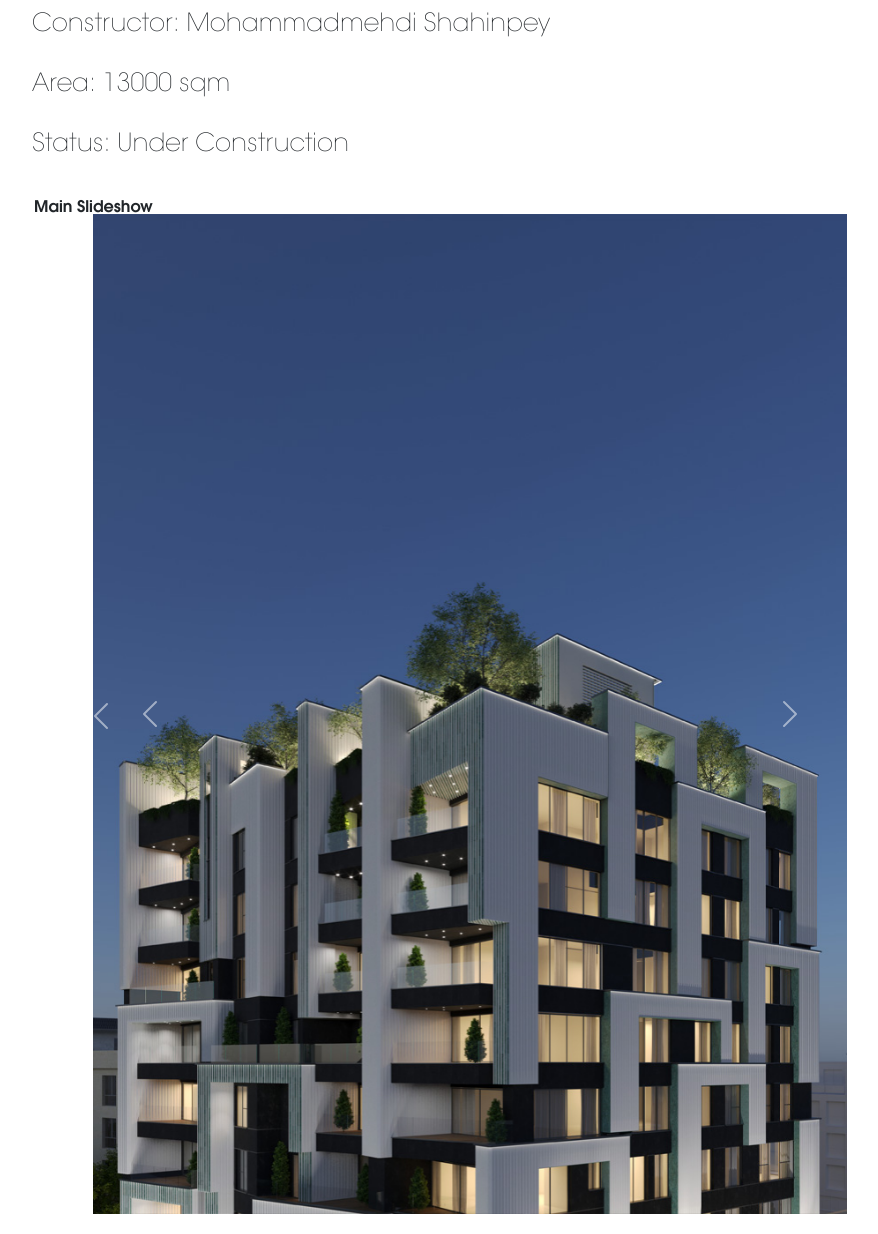
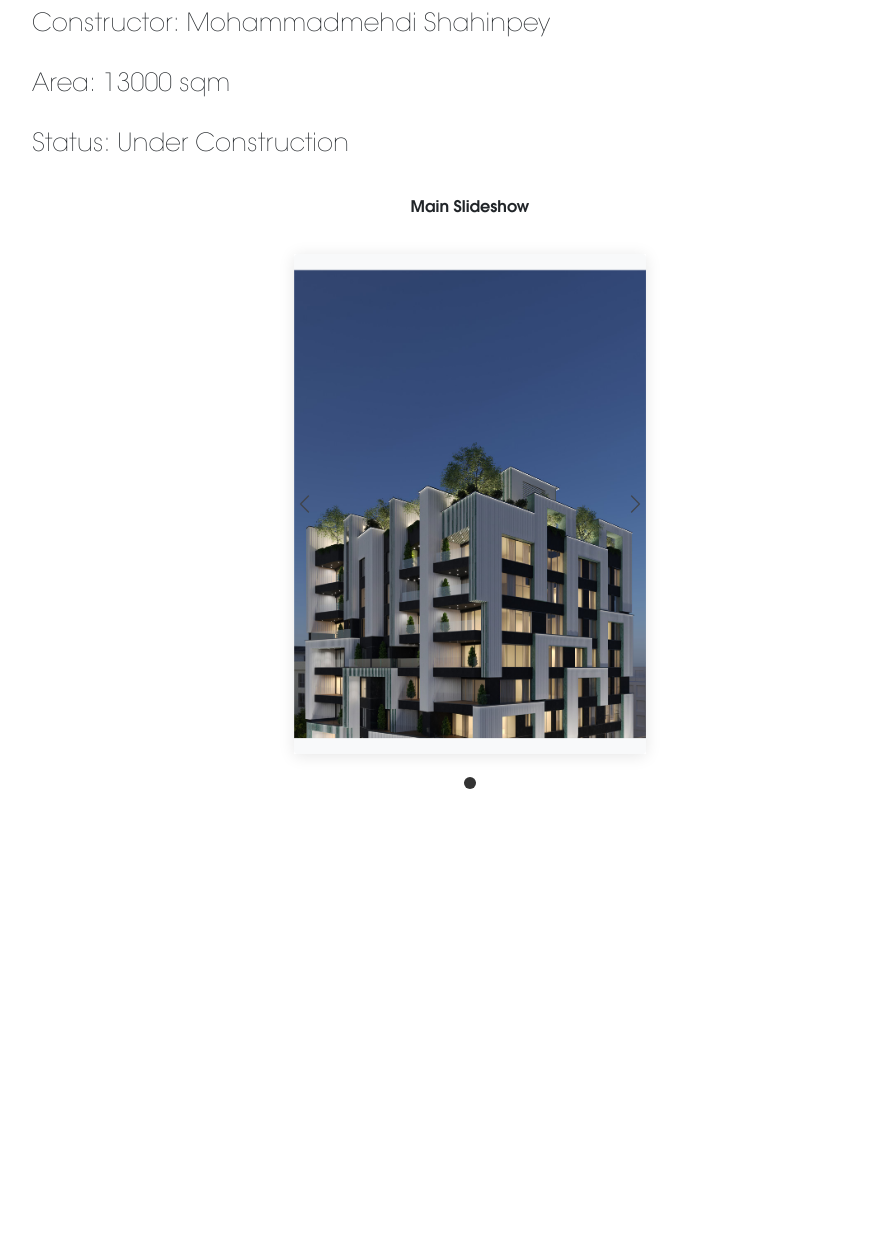
Before and after one commit to ifTeam/FardadArchitects, a Django app: page /projects/1-Gardenia/ in a window 1280 px wide. Shown: the part 1505-2739 px from the top of the page, without its empty margins (146-1024 px from the left). After the commit the page ends 2294 px from the top, so only its background shows below. Run offline with Django 4.2, Linux system fonts and the light colour scheme; some libraries are stand-ins or nearby versions.

Commit message:
minoe fixes on detail

```diff
--- a/static/css/project_detail.css
+++ b/static/css/project_detail.css
@@ -123,11 +123,91 @@
   margin: auto; /* Center the slideshow */
 }
 
-#slideshow .carousel-inner img {
-  max-height: 1000px; /* Reduce height */
-  max-width: 100%; /* Maintain aspect ratio */
-  margin: auto; /* Center images */
-  object-fit: contain; /* Ensure images fit properly */
+
+/* ===== New Carousel Styles ===== */
+.carousel {
+  max-width: 80vw;
+  margin: 20px auto;
+  box-shadow: 0 2px 15px rgba(0,0,0,0.1);
+}
+
+.carousel-inner {
+  border-radius: 4px;
+  background: #f8f9fa;
+}
+
+.carousel-inner img {
+  max-width: 100%; /* Prevents stretching beyond natural width */
+  height: 500px; /* Keeps images uniform in height */
+  object-fit: contain; /* Ensures the whole image fits without cropping */
+  margin: auto; /* Centers the image if smaller than container */
+  display: block; /* Fixes spacing issues */
+}
+
+
+/* Indicator Dots */
+.carousel-indicators {
+  bottom: -35px;
+  margin-bottom: 0;
+}
+
+.carousel-indicators [data-bs-target] {
+  width: 10px;
+  height: 10px;
+  border-radius: 50%;
+  background-color: #666;
+  border: none;
+  margin: 0 5px;
+  transition: opacity 0.3s ease;
+}
+
+.carousel-indicators .active {
+  background-color: #333;
+  width: 12px;
+  height: 12px;
+}
+
+/* Navigation Arrows */
+.carousel-control-prev,
+.carousel-control-next {
+  width: 6%;
+  opacity: 0.85;
+  transition: opacity 0.2s ease;
+}
+
+.carousel-control-prev:hover,
+.carousel-control-next:hover {
+  opacity: 1;
+}
+
+.carousel-control-prev-icon,
+.carousel-control-next-icon {
+  filter: invert(0.75);
+  width: 2rem;
+  height: 2rem;
+}
+
+/* Mobile Responsive */
+@media (max-width: 768px) {
+  .carousel-item img {
+    max-height: 50vh;
+    padding: 10px;
+  }
+
+  .carousel-indicators {
+    bottom: -25px;
+  }
+
+  .carousel-indicators [data-bs-target] {
+    width: 8px;
+    height: 8px;
+    margin: 0 4px;
+  }
+
+  .carousel-indicators .active {
+    width: 10px;
+    height: 10px;
+  }
 }
 
 /* Responsive adjustments */
--- a/templates/projects/project_detail.html
+++ b/templates/projects/project_detail.html
@@ -74,15 +74,28 @@
 <!-- Row 6: Slideshow -->
 <div class="row">
   <div class="box">
-          <!-- Slideshow for Additional Images -->
-          <div id="slideshow" class="carousel slide" data-bs-ride="carousel">
-            <div class="carousel-inner">
+    <div id="slideshow">
       {% for gallery, images in project.slideshows.items %}
+      <div class="gallery-section">
+        <div class="row gallery-header">
+          <div class="box">
+            <h2 class="slideshow-title">{{ gallery }}</h2>
+          </div>
+        </div>
+
         <div class="row">
-                <h1>{{ gallery }}</h1>
+          <div class="box">
+            <div id="carousel-{{ forloop.counter }}" class="carousel slide" data-bs-ride="carousel">
+              <div class="carousel-indicators">
+                {% for image in images %}
+                <button type="button"
+                        data-bs-target="#carousel-{{ forloop.parentloop.counter }}"
+                        data-bs-slide-to="{{ forloop.counter0 }}"
+                        {% if forloop.first %}class="active"{% endif %}>
+                </button>
+                {% endfor %}
+              </div>
 
-                <div class="box">
-                      <div id="slideshow-{{ forloop.counter }}" class="carousel slide" data-bs-ride="carousel">
               <div class="carousel-inner">
                 {% for image in images %}
                 <div class="carousel-item {% if forloop.first %}active{% endif %}">
@@ -91,53 +104,24 @@
                 {% endfor %}
               </div>
 
-                          <button class="carousel-control-prev" type="button" data-bs-target="#slideshow-{{ forloop.counter }}" data-bs-slide="prev">
+              <button class="carousel-control-prev" type="button"
+                      data-bs-target="#carousel-{{ forloop.counter }}" data-bs-slide="prev">
                 <span class="carousel-control-prev-icon" aria-hidden="true"></span>
                 <span class="visually-hidden">Previous</span>
               </button>
-
-                          <button class="carousel-control-next" type="button" data-bs-target="#slideshow-{{ forloop.counter }}" data-bs-slide="next">
+              <button class="carousel-control-next" type="button"
+                      data-bs-target="#carousel-{{ forloop.counter }}" data-bs-slide="next">
                 <span class="carousel-control-next-icon" aria-hidden="true"></span>
                 <span class="visually-hidden">Next</span>
               </button>
             </div>
           </div>
         </div>
+      </div>
       {% endfor %}
-
-            </div>
-
-            <!-- Previous & Next Buttons -->
-            <button
-              class="carousel-control-prev"
-              type="button"
-              data-bs-target="#slideshow"
-              data-bs-slide="prev"
-            >
-              <span
-                class="carousel-control-prev-icon"
-                aria-hidden="true"
-              ></span>
-              <span class="visually-hidden">Previous</span>
-            </button>
-
-            <button
-              class="carousel-control-next"
-              type="button"
-              data-bs-target="#slideshow"
-              data-bs-slide="next"
-            >
-              <span
-                class="carousel-control-next-icon"
-                aria-hidden="true"
-              ></span>
-              <span class="visually-hidden">Next</span>
-            </button>
     </div>
   </div>
 </div>
-    </div>
-
 
     <script>
         $(document).ready(function(){
```
Lines whose indentation alone changed are shown as unchanged.
